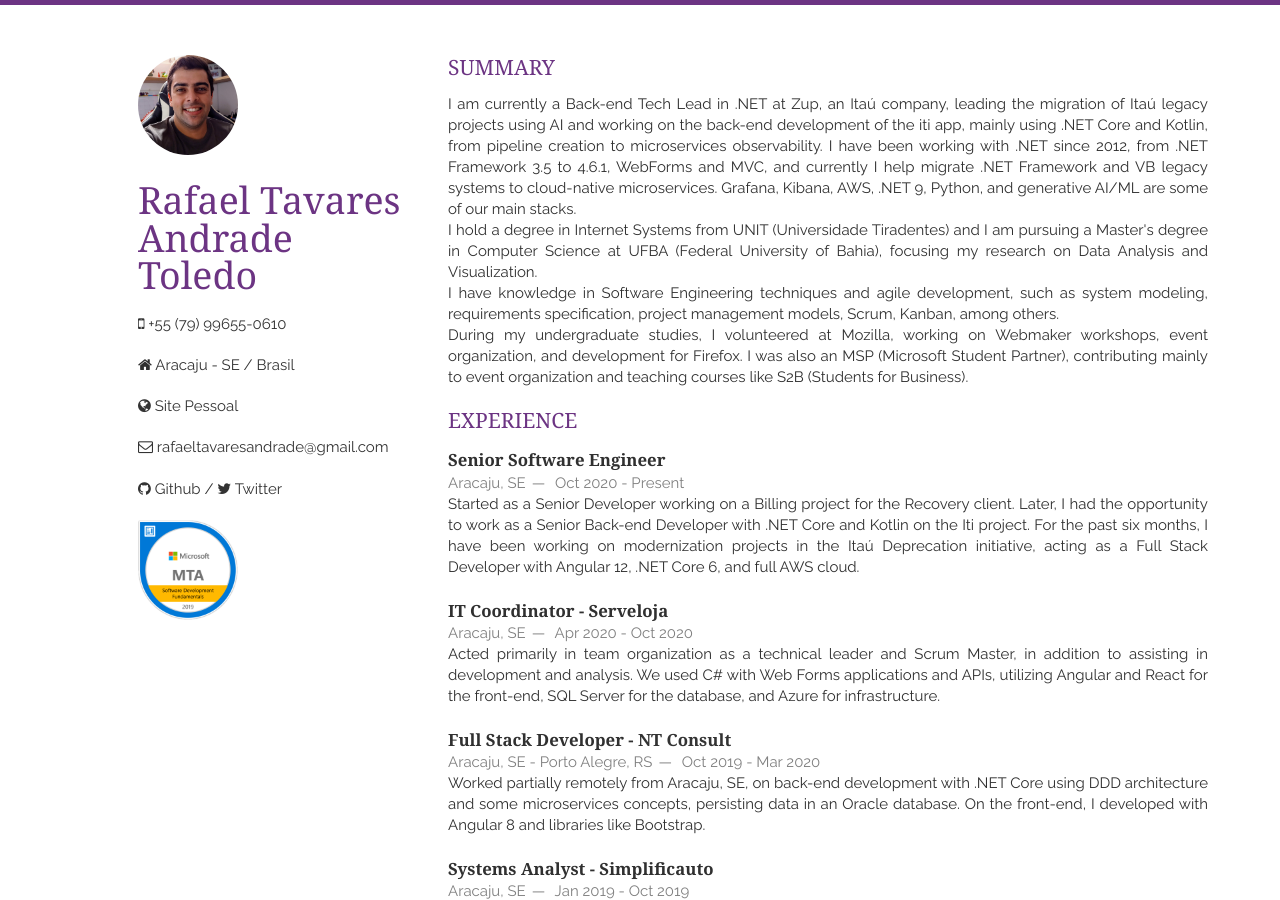
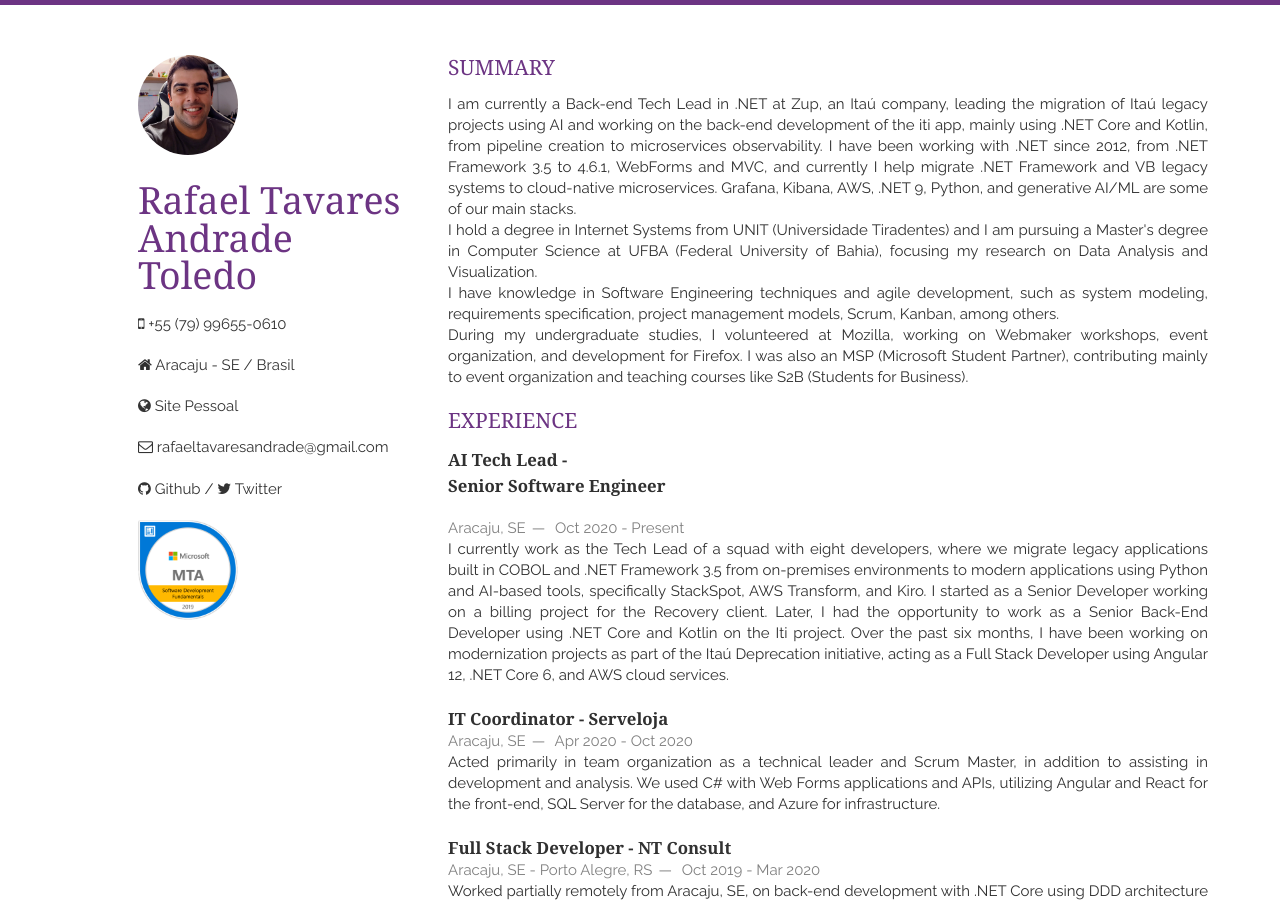
Before and after one commit to RafasTavares/resume-cv, a Jekyll site: the page built from index.html, in a window 1280 px wide and 900 px high. Built offline with Jekyll 4.4.1, drawn with Linux system fonts in a browser that asks for light colours; nearby versions of some CDN libraries; the list of posts is cut into pages by our own code; some of the changed lines change nothing that is shown.

Commit message:
Revise employment details and add current position
Updated employment section with new role and responsibilities.

```diff
--- a/_includes/employment.html
+++ b/_includes/employment.html
@@ -1,153 +1,19 @@
-<!-- <section class="thirteen columns">
-    <h1>Experiência</h1>
-
-        <article>
-  <header>
-    <h1>Engenheiro de Software Sr.</h1>
-    <span>
-      <address>Aracaju, SE</address><time> OUT - 2020 até o momento</time>
-    </span>
-  </header>
-  <p>
-Iniciei como Desenvolvedor Sr. atuando em um projeto de Cobrança co cliente Recovery, depois tive a oportunidade de atuar como Desenvolvedor Back-end Sr. com .net core e Kotlin no Iti e nos ultimos 6 meses estou trabalhando com modernizações de projetos em Deprecation do Itau, atuando com Full Stack Angular 12 e .net Core 6 e cloud Full AWS.
-  </p>
-</article>
-
-    <article>
-  <header>
-    <h1>Coordenador de TI - Serveloja</h1>
-    <span>
-      <address>Aracaju, SE</address><time> ABR - 2020 OUT 2020</time>
-    </span>
-  </header>
-  <p>
-      Atuo principalmente na organigação da equipe como líder técnico e Scrum Master, além de auxiliar o desenvomvimento e análise. Utilizamos C#, com aplicações em Web Forms e APIs utilizando Front em Angular e React, com DB SQL Services utilizamos a infra estrutura do Azure.
-  </p>
-</article>
-
-        <article>
-  <header>
-    <h1>Desenvolvedor Full Stack - <a href="http://www.ntconsult.com.br/sitentc/home/">NT Consult</a></h1>
-    <span>
-      <address>Aracaju, SE - POA, RS</address><time> OUT - 2019 MAR 2020</time>
-    </span>
-  </header>
-  <p>Trabalho parcialmente remoto em Aracaju - SE com desenvolvimento back-end, com .net core utilizando a arquitetura
-    DDD e alguns conceitos de
-    microservices, persistindo em um banco de dados Oracle. Já o no Front-end desenvolvo com Angular 8, e algumas
-    bibliotecas como bootstrap.
-
-  </p>
-</article>
-    <article>
-        <header>
-            <h1>Analista de Sistemas - Simplificauto</h1>
-            <span>
-                <address>Aracaju, SE</address><time> JAN - 2019 OUT - 2019</time>
-            </span>
-        </header>
-        <p>Trabalhei com desenvolvimento back-end com .net core e front mobile com Flutter (Dart). Utilizamos a arquitetura DDD e alguns conceitos de
-            microservices, persistindo em um banco de dados Postgres.
-            Tudo publicado na Amazon e versionado com GIT(Flow). Além do Scrum no gerenciamento.</p>
-    </article>
-    <article>
-        <header>
-            <h1>Analista de Sistemas PJ - Connectlead</h1>
-            <span>
-                <address>Aracaju, SE</address><time> OUT - 2018 até JAN - 2019</time>
-            </span>
-        </header>
-        <p>Trabalho com desenvolvimento back-end com .net core. Utilizamos a arquitetura DDD e alguns conceitos de
-            microservices, persistindo em um banco de dados Postgres.
-            Tudo publicado na Amazon e versionado com GIT(Flow). Além do scrum no gerenciamento.</p>
-    </article>
-    <article>
-        <header>
-            <h1>Engenheiro de Software II - Serveloja</h1>
-            <span>
-                <address>Aracaju, SE</address><time>JUL 2016 até MAR 2017</time>
-            </span>
-        </header>
-        <p>
-            Nesta fase iniciamos a migração de parte do sistema para Angular 2 consumindo a API hospedada no Azure, desenvolvida em C#. Paralelamente, passei no mestrado em Salvador-BA e comecei a trabalhar parcialmente remoto.  \o/
-        </p>
-    </article>
-    <article>
-        <header>
-            <h1>Engenheiro de Software I - Serveloja</h1>
-            <span>
-                <address>Aracaju, SE</address><time>NOV 2015 até JUN 2016</time>
-            </span>
-        </header>
-        <p>
-            Nesta nova etapa da empresa, busquei atender algumas solicitações de clientes. Com isso fiz a proposta de
-            desenvolver o App para Windows e Windows Phone.
-            Com a proposta sendo aceita, desenvolvi nativamente com C#, utilizando o GitHub para versionar e o Trello
-            (Kanban) para gerenciar minhas próprias tarefas.
-            Posteriormente, voltando a migrar o Front-End do sistema Web (WebClient), desenvolvido com .net 4.5 com Web
-            Forms, tronando-o parcialmente responsivo e com um layout padronizado, também aproveitamos para melhorar
-            alguns códigos mais antigos :D
-        </p>
-    </article>
-    <article>
-        <header>
-            <h1>Desenvolvedor Web III - Serveloja</h1>
-            <span>
-                <address>Aracaju, SE</address><time>MAR 2015 até OUT 2015</time>
-            </span>
-        </header>
-        <p>Desenvolvimento WEB com Web Forms e Sql Server.</p>
-    </article>
-    <article>
-        <header>
-            <h1>Estagiário Front-end - UNIT (Universidade Tiradentes).</h1>
-            <span>
-                <address>Aracaju, SE</address><time>DEZ 2014 até MAR 2015</time>
-            </span>
-        </header>
-        <p>
-            Estagiário na equipe de Web no Marketing da Universidade Tiradentes, desenvolvendo algumas funcionalidades
-            com Php e outras com Ruby.
-        </p>
-    </article>
-    <article>
-        <header>
-            <h1>Desenvolvedor I - SGN (Soluções em Gestão de Negócios).</h1>
-            <span>
-                <address>Aracaju, SE</address><time>2014 to 2015</time>
-            </span>
-        </header>
-        <p>
-            Participei da equipe localizada na SEAC, onde atuei na área de desenvolvimento WEB com C#, Web Forms e MVC3 utilizando o banco de dados Sql Server.
-        </p>
-    </article>
-    <article>
-        <header>
-            <h1>Estagiário em Suporte de Infraestrutura - ITPS (Instituto de Tecnologias e Pesquisa do Estado de
-                Sergipe).</h1>
-            <span>
-                <address>Aracaju, SE</address><time>2014 to 2015</time>
-            </span>
-        </header>
-        <p>
-            Experiência muito boa na área de suporte em infra-estrutura, afinal profissional de TI precisa ser um pouco
-            de tudo!
-        </p>
-    </article>
-</section> -->
 <section class="thirteen columns">
     <h1>Experience</h1>
 
     <article>
         <header>
-            <h1>Senior Software Engineer</h1>
+            <h1>AI Tech Lead - <ul>Senior Software Engineer</ul></h1>
             <span>
                 <address>Aracaju, SE</address><time> Oct 2020 - Present</time>
             </span>
         </header>
         <p>
-            Started as a Senior Developer working on a Billing project for the Recovery client. Later, I had the opportunity to work as a Senior Back-end Developer with .NET Core and Kotlin on the Iti project. For the past six months, I have been working on modernization projects in the Itaú Deprecation initiative, acting as a Full Stack Developer with Angular 12, .NET Core 6, and full AWS cloud.
-        </p>
+            I currently work as the Tech Lead of a squad with eight developers, where we migrate legacy applications built in COBOL and .NET Framework 3.5 from on-premises environments to modern applications using Python and AI-based tools, specifically StackSpot, AWS Transform, and Kiro.
+
+I started as a Senior Developer working on a billing project for the Recovery client. Later, I had the opportunity to work as a Senior Back-End Developer using .NET Core and Kotlin on the Iti project.
+
+Over the past six months, I have been working on modernization projects as part of the Itaú Deprecation initiative, acting as a Full Stack Developer using Angular 12, .NET Core 6, and AWS cloud services. </p>
     </article>
 
     <article>
```
